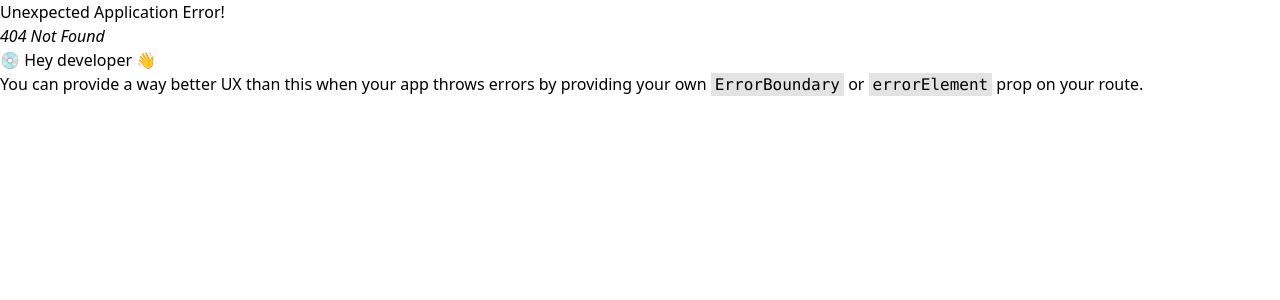
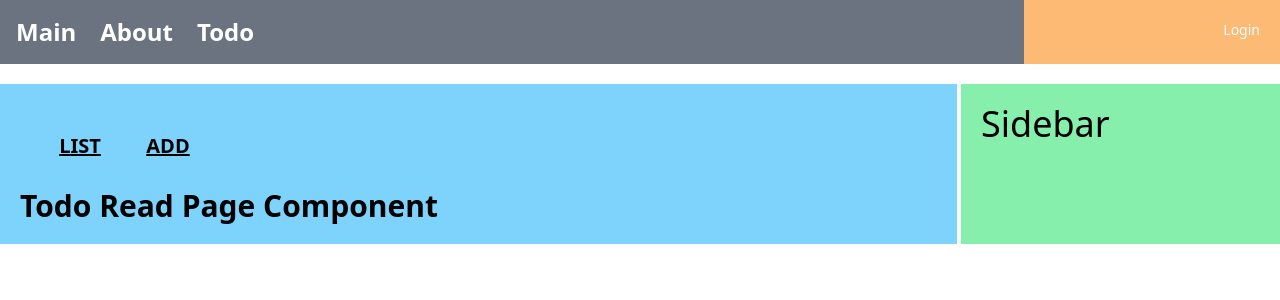
Before and after one commit to LGJ420/study1_front, a React (Create React App) app: page /todo/read/1 in a window 1280 px wide. Before the commit this address had no page. Shown: the top 300 px of the page. Built offline with nearby package versions, Linux system fonts and the light colour scheme.

Commit message:
2.9.1 페이지 추가

```diff
--- /dev/null
+++ b/src/pages/todo/ReadPage.js
@@ -0,0 +1,10 @@
+const ReadPage = () => {
+
+    return (
+        <div className="text-3xl font-extrabold">
+            Todo Read Page Component
+        </div>
+    );
+}
+
+export default ReadPage;
--- a/src/router/todoRouter.js
+++ b/src/router/todoRouter.js
@@ -3,6 +3,7 @@
 
 const Loading = <div>Loading...</div>
 const TodoList = lazy(()=>import("../pages/todo/ListPage"))
+const TodoRead = lazy(()=>import("../pages/todo/ReadPage"))
 
 const todoRouter = () => {
 
@@ -14,6 +15,10 @@
         {
             path: "",
             element: <Navigate replace to="list" />
+        },
+        {
+            path: "read/:tno",
+            element: <Suspense fallback={Loading}><TodoRead /></Suspense>
         }
     ]
 }
```
